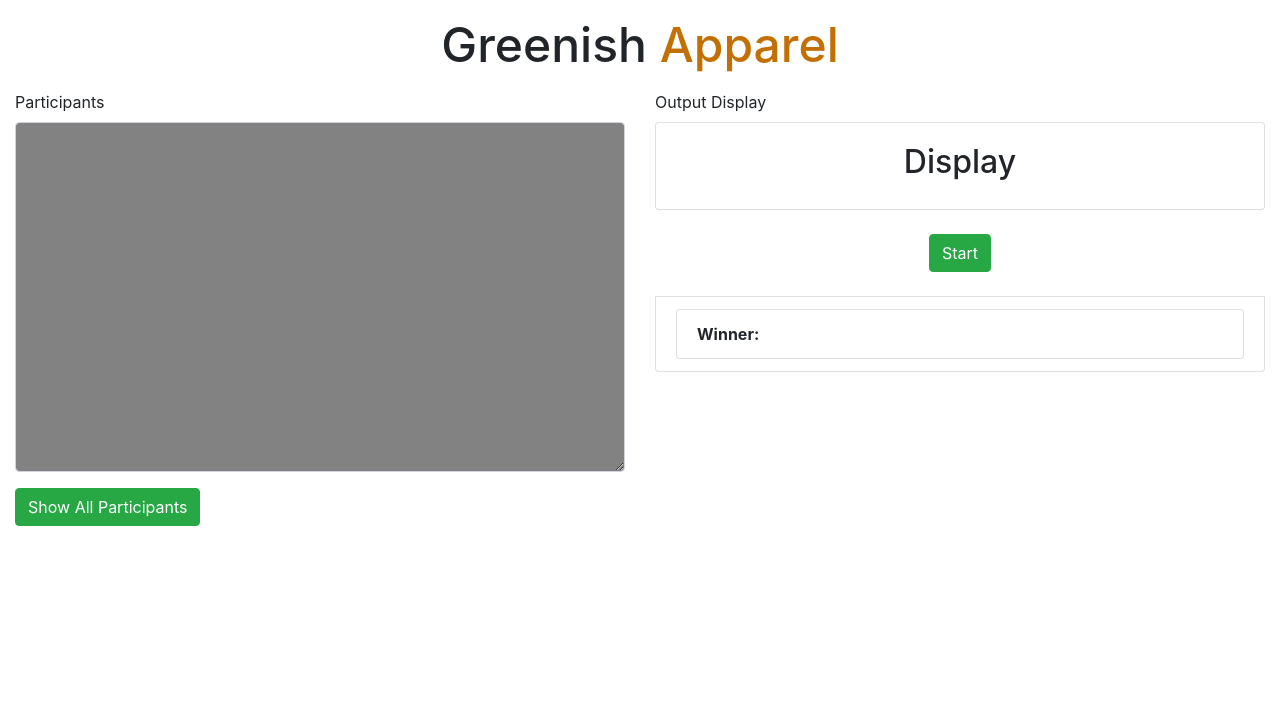
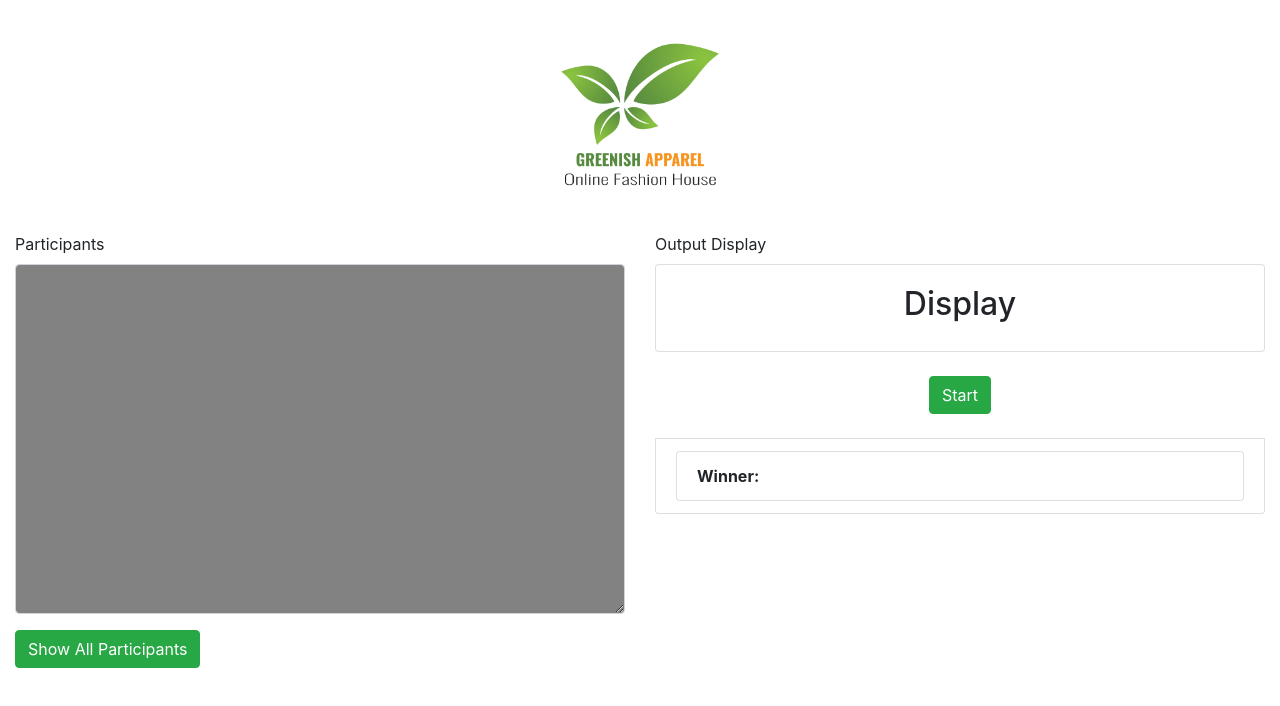
Before and after one commit to SheikhRashed/Greenish-Apparel, a plain HTML site: page index.html in a window 1280 px wide. Drawn offline with nearby package versions, Linux system fonts and the light colour scheme.

Commit message:
added logo

```diff
--- a/index.html
+++ b/index.html
@@ -25,7 +25,10 @@
 
 <body>
     <div class="container-fluid">
-        <h1 class="text-center my-3 ">Greenish <span class="brown">Apparel</span></h1>
+        <h1 class="text-center my-3 ">
+            <!-- Greenish <span class="brown">Apparel</span> -->
+            <img src="./color-1.png" alt="" width="200px">
+        </h1>
         <div class="row">
             <div class="col-md-6">
                 <div class="form-group">
```
Also changed, not shown: color-1.png (added).
